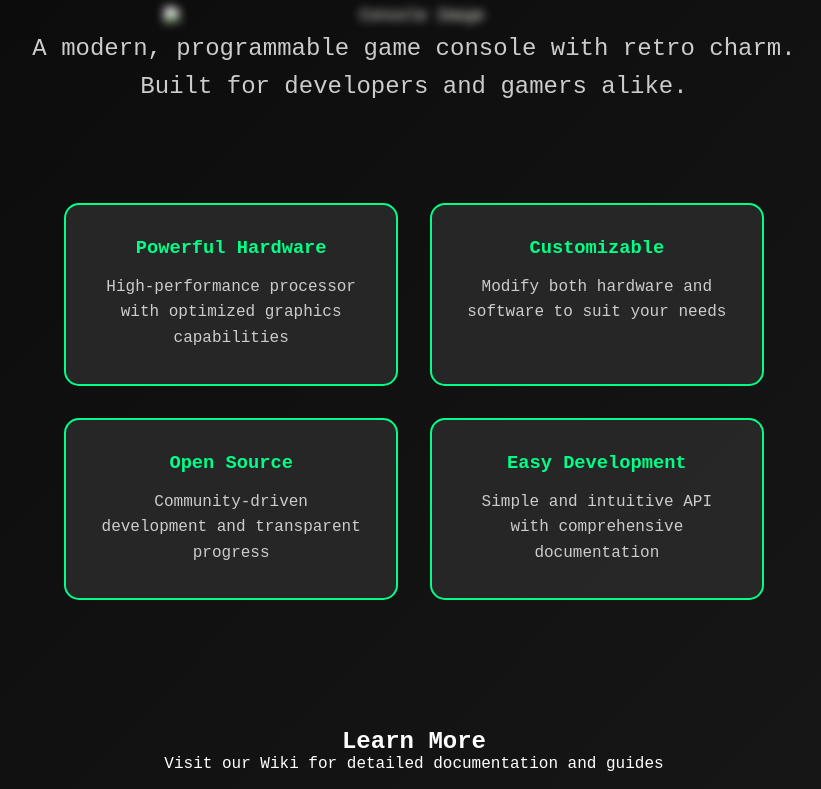
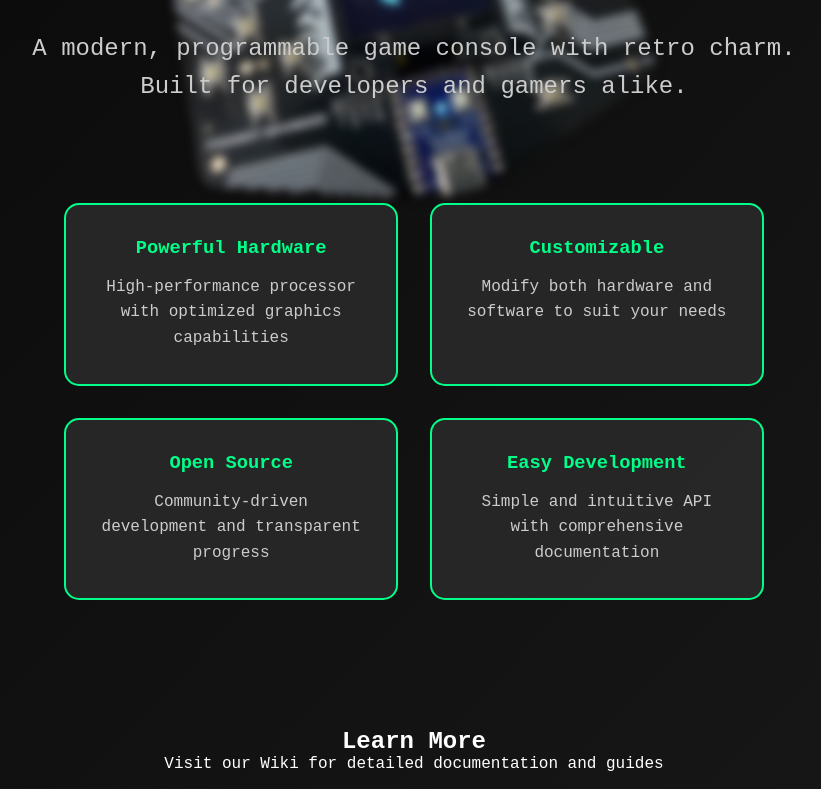
Before and after one commit to PicoBoyAdvanced/PicoBoyAdvanced.github.io, a plain HTML site: page index.html in a window 1280 px wide. Shown: the part 106-895 px from the top of the page, without its empty margins (226-1047 px from the left). Drawn offline with Linux system fonts and the light colour scheme.

Commit message:
Update index.html

```diff
--- a/index.html
+++ b/index.html
@@ -224,7 +224,7 @@
 <body>
     <div class="container">
         <header>
-            <img src="console.png" alt="Console Image" class="console-image">
+            <img src="image-upscaled.png" alt="Console Image" class="console-image">
             <h1 class="logo"><span>PicoBoyAdvanced</span></h1>
             <p class="description">
                 A modern, programmable game console with retro charm.<br>
```
